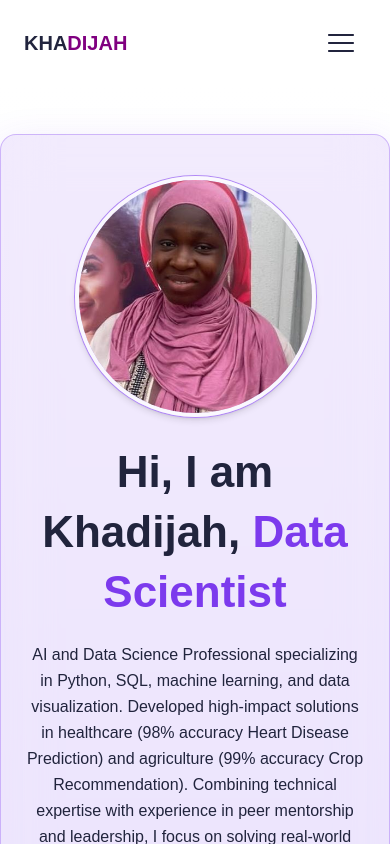
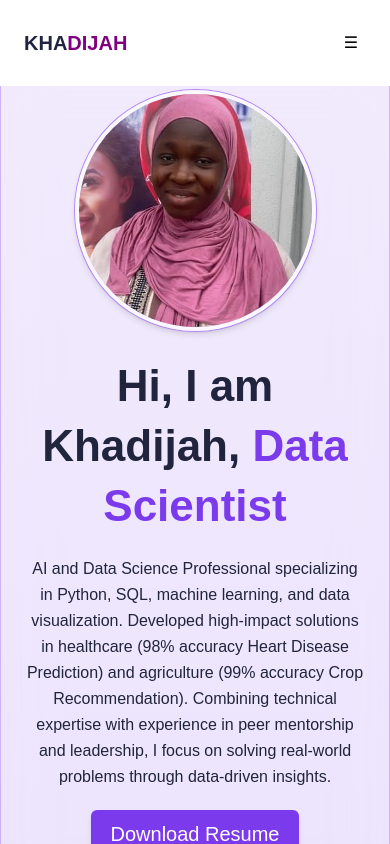
Before and after one commit to rahmah2009/khadijah-abubakar-portfolio, a Next.js app: page / in a window 390 px wide. Shown: the top 844 px of the page. Built offline with nearby package versions, Linux system fonts and the light colour scheme.

Commit message:
Fix iPhone hamburger menu

```diff
--- a/src/components/HeaderComponent.jsx
+++ b/src/components/HeaderComponent.jsx
@@ -11,22 +11,18 @@ const HeaderComponent = () => {
     }
 
     return (
-        <header className='w-full max-w-[1000px] mx-auto flex items-center justify-end h-[86px] px-6 sm:px-10'>
-
+        <header className="fixed top-0 left-0 right-0 z-[9999] bg-white flex items-center h-[86px] px-6 sm:px-10">
             <div className='w-full flex items-center justify-start'>
                 <Link className='text-[#21243D] text-xl font-bold cursor-pointer hover:text-[#6366F1] transition-colors duration-200' href='/'>KHA<span className='text-[purple] hover:text-[#6366F1] transition-colors duration-200'>DIJAH</span></Link>
             </div>
 
-            <div className='w-full flex sm:hidden items-center justify-end px-2.5 relative'>
+            <div className="flex sm:hidden items-center justify-end relative">
                 <button
-                    type='button'
-                    onClick={() => {
-                        alert("Button clicked");
-                        handleToggleMobileNav();
-                    }}
-                    className={`transition-colors duration-200 ${toggleMobileNav ? 'text-[#6366F1]' : 'text-[#21243D]'}`}
+                    type="button"
+                    onClick={handleToggleMobileNav}
+                    className="relative z-50 p-2"
                 >
-                    <RxHamburgerMenu size='30px' />
+                    ☰
                 </button>
 
                 {
@@ -35,9 +31,9 @@ const HeaderComponent = () => {
                             <nav className='w-full flex flex-col items-center justify-center gap-6'>
                                 {/* Swapped hover:text-[red] for theme purple across all routing endpoints */}
                                 {/* <Link onClick={() => setToggleMobileNav(false)} className='text-[#21243D] text-lg font-semibold cursor-pointer hover:text-[#6366F1] transition-colors duration-200' href='/'>Home</Link> */}
-                                <Link onClick={() => setToggleMobileNav(false)} className='text-[#21243D] text-lg font-semibold cursor-pointer hover:text-[#6366F1] transition-colors duration-200' href='works'>Works</Link>
-                                <Link onClick={() => setToggleMobileNav(false)} className='text-[#21243D] text-lg font-semibold cursor-pointer hover:text-[#6366F1] transition-colors duration-200' href='blog'>Blog</Link>
-                                <Link onClick={() => setToggleMobileNav(false)} className='text-[#21243D] text-lg font-semibold cursor-pointer hover:text-[#6366F1] transition-colors duration-200' href='contact'>Contact</Link>
+                                <Link onClick={() => setToggleMobileNav(false)} className='text-[#21243D] text-lg font-semibold cursor-pointer hover:text-[#6366F1] transition-colors duration-200' href='/works'>Works</Link>
+                                <Link onClick={() => setToggleMobileNav(false)} className='text-[#21243D] text-lg font-semibold cursor-pointer hover:text-[#6366F1] transition-colors duration-200' href='/blog'>Blog</Link>
+                                <Link onClick={() => setToggleMobileNav(false)} className='text-[#21243D] text-lg font-semibold cursor-pointer hover:text-[#6366F1] transition-colors duration-200' href='/contact'>Contact</Link>
                             </nav>
                         </div>
                     )
@@ -47,9 +43,9 @@ const HeaderComponent = () => {
             <nav className='w-[280px] hidden sm:flex items-center justify-between gap-2'>
                 {/* Replaced old text color and red hover configurations with premium purple framework styles */}
                 {/* <Link className='text-[#21243D] text-xl font-medium cursor-pointer hover:text-[#6366F1] transition-colors duration-200' href='/'>Home</Link> */}
-                <Link className='text-[#21243D] text-xl font-medium cursor-pointer hover:text-[#6366F1] transition-colors duration-200' href='works'>Works</Link>
-                <Link className='text-[#21243D] text-xl font-medium cursor-pointer hover:text-[#6366F1] transition-colors duration-200' href='blog'>Blog</Link>
-                <Link className='text-[#21243D] text-xl font-medium cursor-pointer hover:text-[#6366F1] transition-colors duration-200' href='contact'>Contact</Link>
+                <Link className='text-[#21243D] text-xl font-medium cursor-pointer hover:text-[#6366F1] transition-colors duration-200' href='/works'>Works</Link>
+                <Link className='text-[#21243D] text-xl font-medium cursor-pointer hover:text-[#6366F1] transition-colors duration-200' href='/blog'>Blog</Link>
+                <Link className='text-[#21243D] text-xl font-medium cursor-pointer hover:text-[#6366F1] transition-colors duration-200' href='/contact'>Contact</Link>
             </nav>
 
         </header>
```
